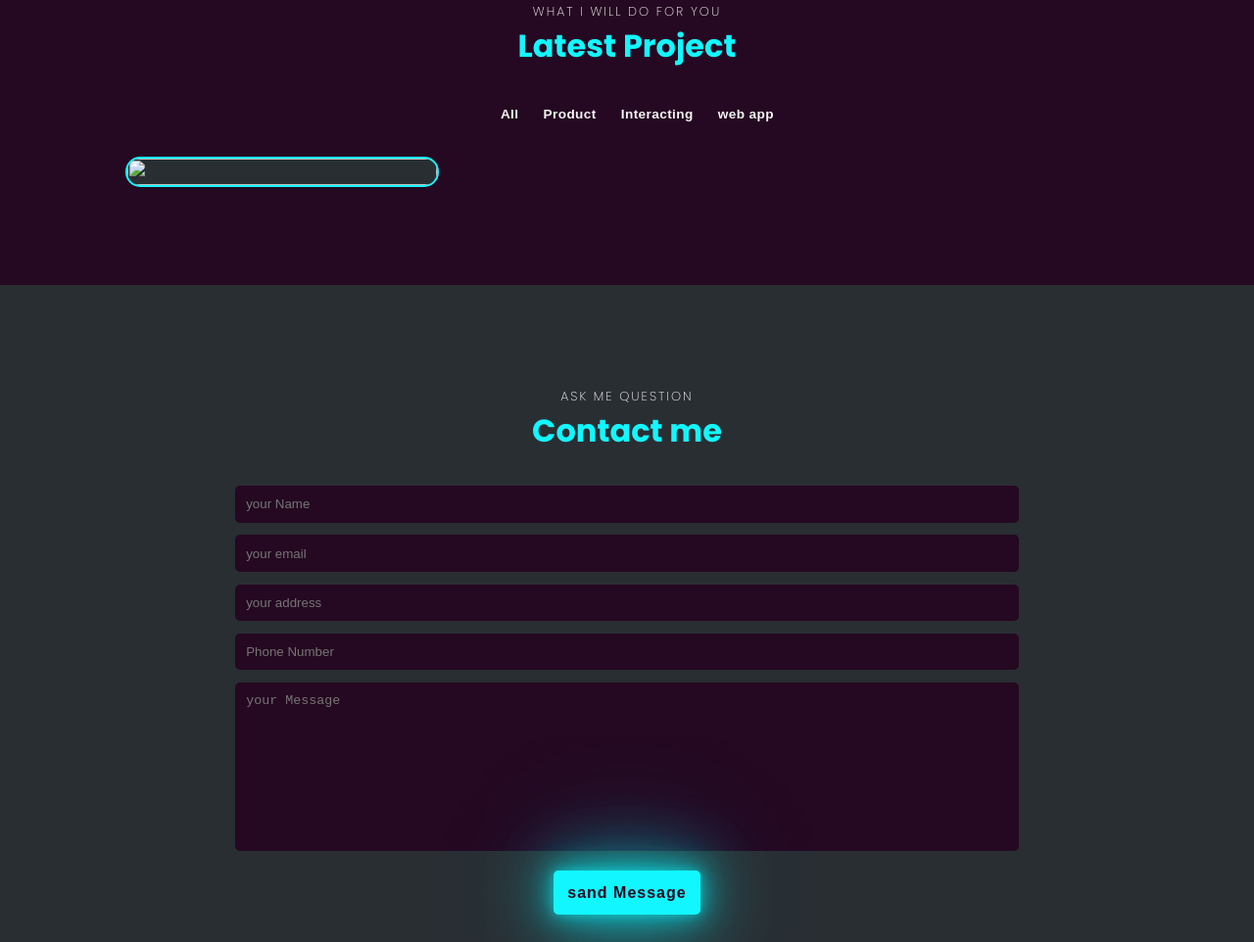
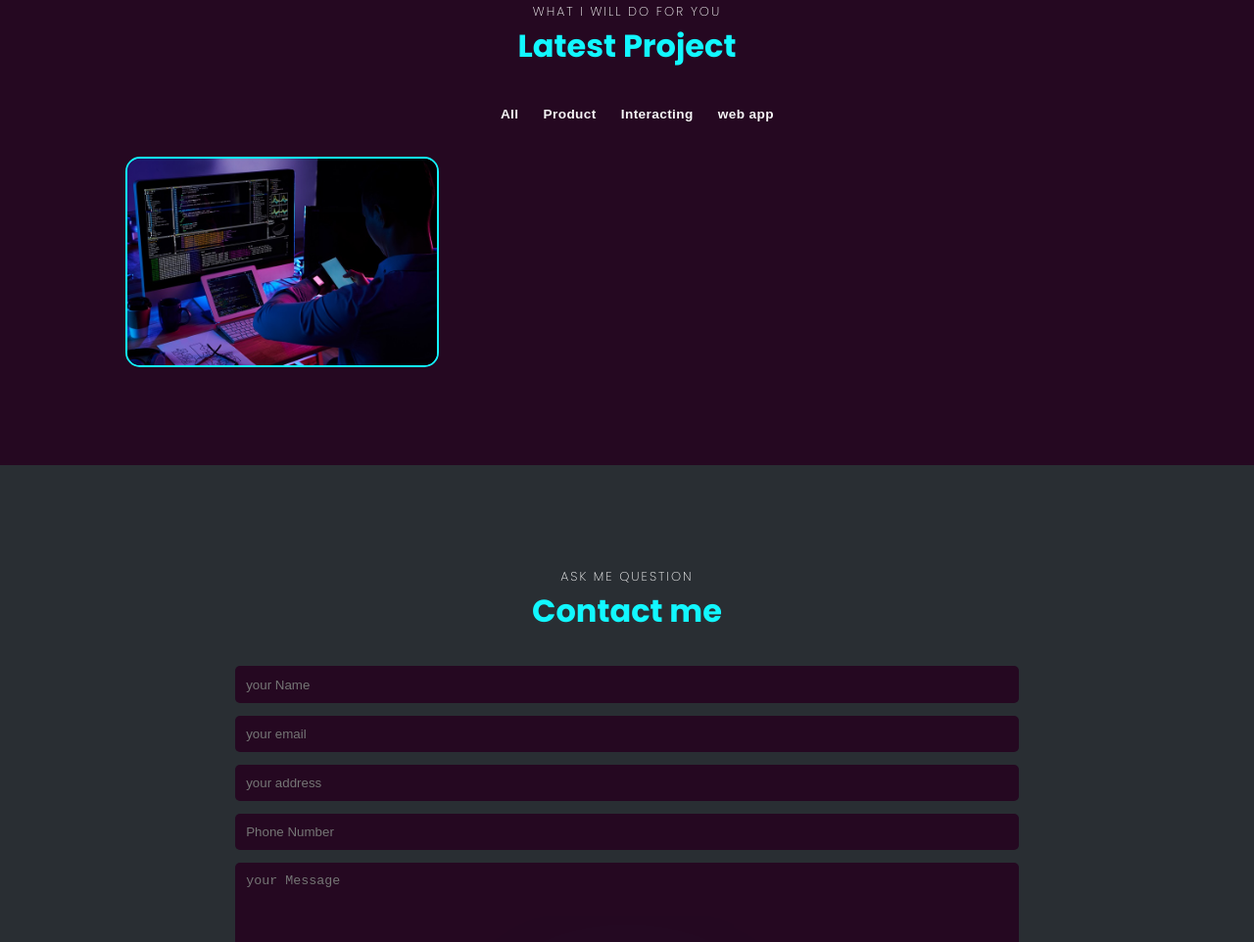
Before and after one commit to kuldeepchauhan9238722/portfolio, a plain HTML site: page index.html in a window 1280 px wide. Shown: the part 3221-4183 px from the top of the page at 98% size. Drawn offline with nearby package versions, Linux system fonts and the light colour scheme.

Commit message:
index.html

```diff
--- a/index.html
+++ b/index.html
@@ -339,7 +339,7 @@
             <div class="portfolio-gallery scroll-bottom">
                 <div class="port-box mix product">
                     <div class="port-image">
-                        <img src="img/1.jpg" alt="">
+                        <img src="1.jpg" alt="">
                     </div>
                     <div class="port-content">
                         <h3>Banking Automation</h3>
```
